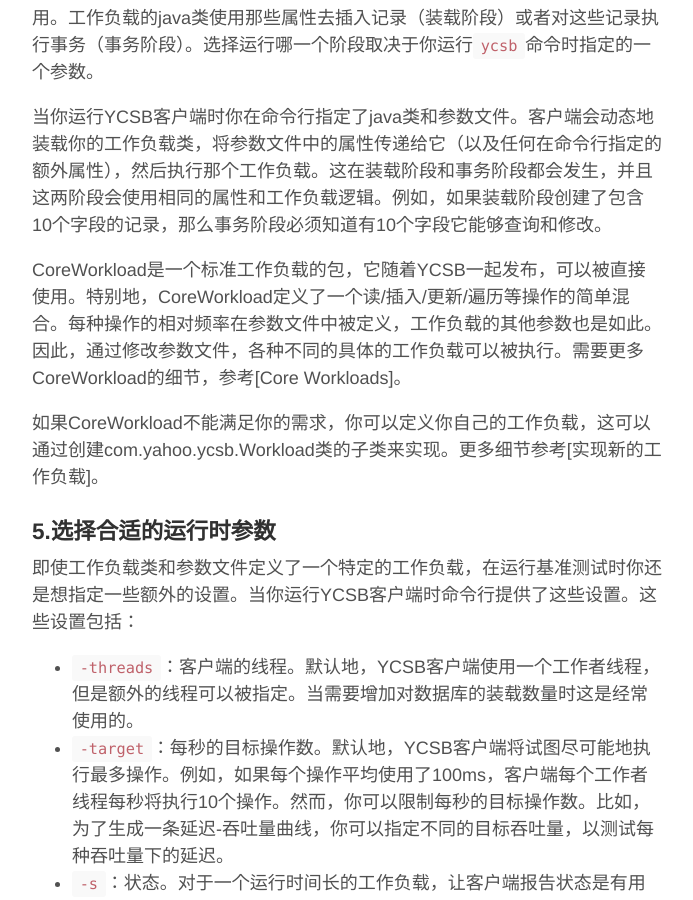
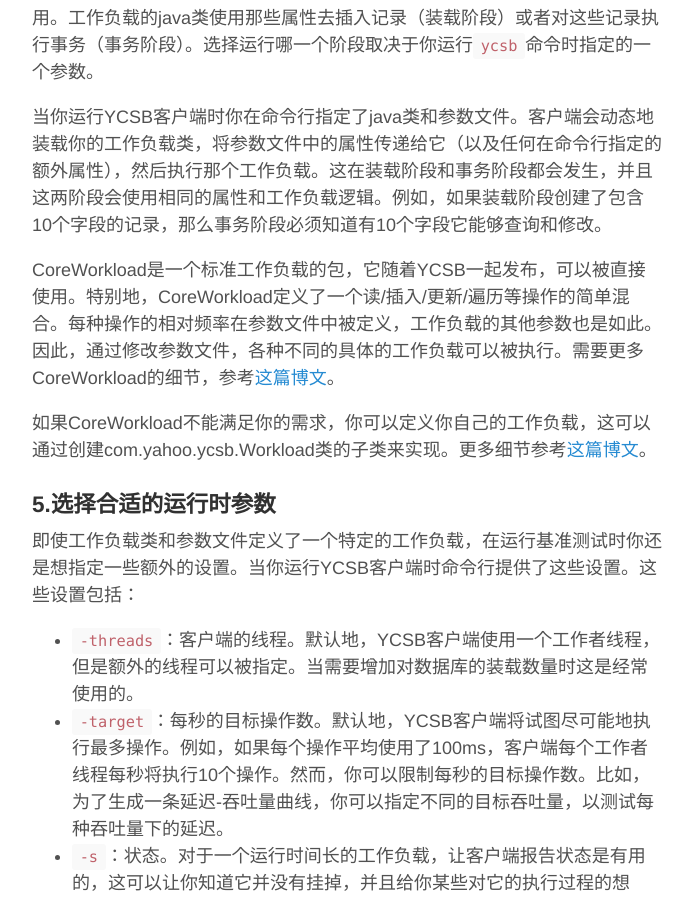
Before and after one commit to lsr1991/lsr1991.github.io, a Jekyll site: the page built from _posts/2015-04-25-ycsb-document-translation-running-a-workload.md, in a window 1280 px wide and 900 px high, scrolled down 2507 px. Shown: the whole window, without its empty margins (293-986 px from the left). Built offline with Jekyll 4.4.1, drawn with Linux system fonts in a browser that asks for light colours; Markdown is read by kramdown in place of the engine named in the settings; comment, search, counter and statistics services are not loaded.

Commit message:
Update 2015-04-25-ycsb-document-translation-running-a-workload.md

```diff
--- a/_posts/2015-04-25-ycsb-document-translation-running-a-workload.md
+++ b/_posts/2015-04-25-ycsb-document-translation-running-a-workload.md
@@ -66,9 +66,9 @@
 
 当你运行YCSB客户端时你在命令行指定了java类和参数文件。客户端会动态地装载你的工作负载类，将参数文件中的属性传递给它（以及任何在命令行指定的额外属性），然后执行那个工作负载。这在装载阶段和事务阶段都会发生，并且这两阶段会使用相同的属性和工作负载逻辑。例如，如果装载阶段创建了包含10个字段的记录，那么事务阶段必须知道有10个字段它能够查询和修改。
 
-CoreWorkload是一个标准工作负载的包，它随着YCSB一起发布，可以被直接使用。特别地，CoreWorkload定义了一个读/插入/更新/遍历等操作的简单混合。每种操作的相对频率在参数文件中被定义，工作负载的其他参数也是如此。因此，通过修改参数文件，各种不同的具体的工作负载可以被执行。需要更多CoreWorkload的细节，参考[Core Workloads]。
+CoreWorkload是一个标准工作负载的包，它随着YCSB一起发布，可以被直接使用。特别地，CoreWorkload定义了一个读/插入/更新/遍历等操作的简单混合。每种操作的相对频率在参数文件中被定义，工作负载的其他参数也是如此。因此，通过修改参数文件，各种不同的具体的工作负载可以被执行。需要更多CoreWorkload的细节，参考[这篇博文](http://lsr1991.github.io/2015/04/26/ycsb-document-translation-core-workloads/)。
 
-如果CoreWorkload不能满足你的需求，你可以定义你自己的工作负载，这可以通过创建com.yahoo.ycsb.Workload类的子类来实现。更多细节参考[实现新的工作负载]。
+如果CoreWorkload不能满足你的需求，你可以定义你自己的工作负载，这可以通过创建com.yahoo.ycsb.Workload类的子类来实现。更多细节参考[这篇博文](http://lsr1991.github.io/2015/04/26/ycsb-document-translation-implement-new-workloads/)。
 
 ### 5.选择合适的运行时参数
 即使工作负载类和参数文件定义了一个特定的工作负载，在运行基准测试时你还是想指定一些额外的设置。当你运行YCSB客户端时命令行提供了这些设置。这些设置包括：
```
